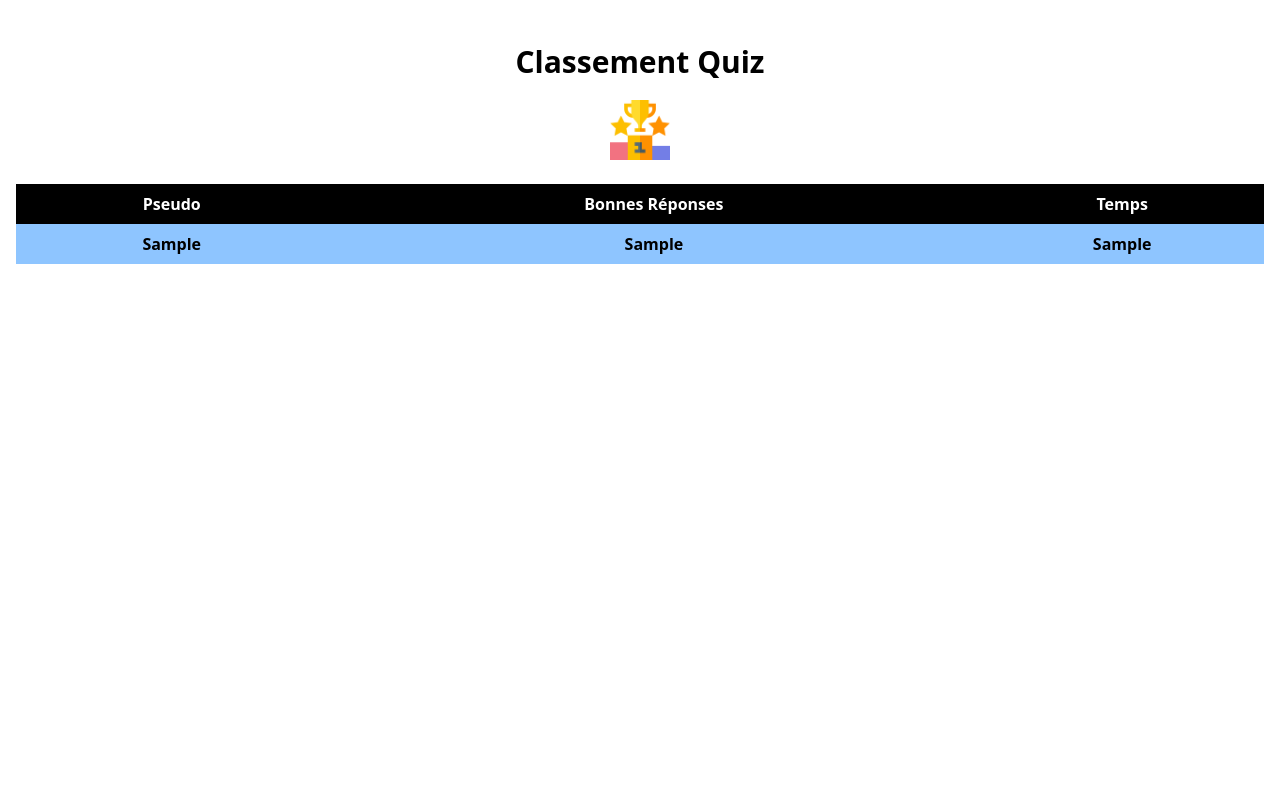
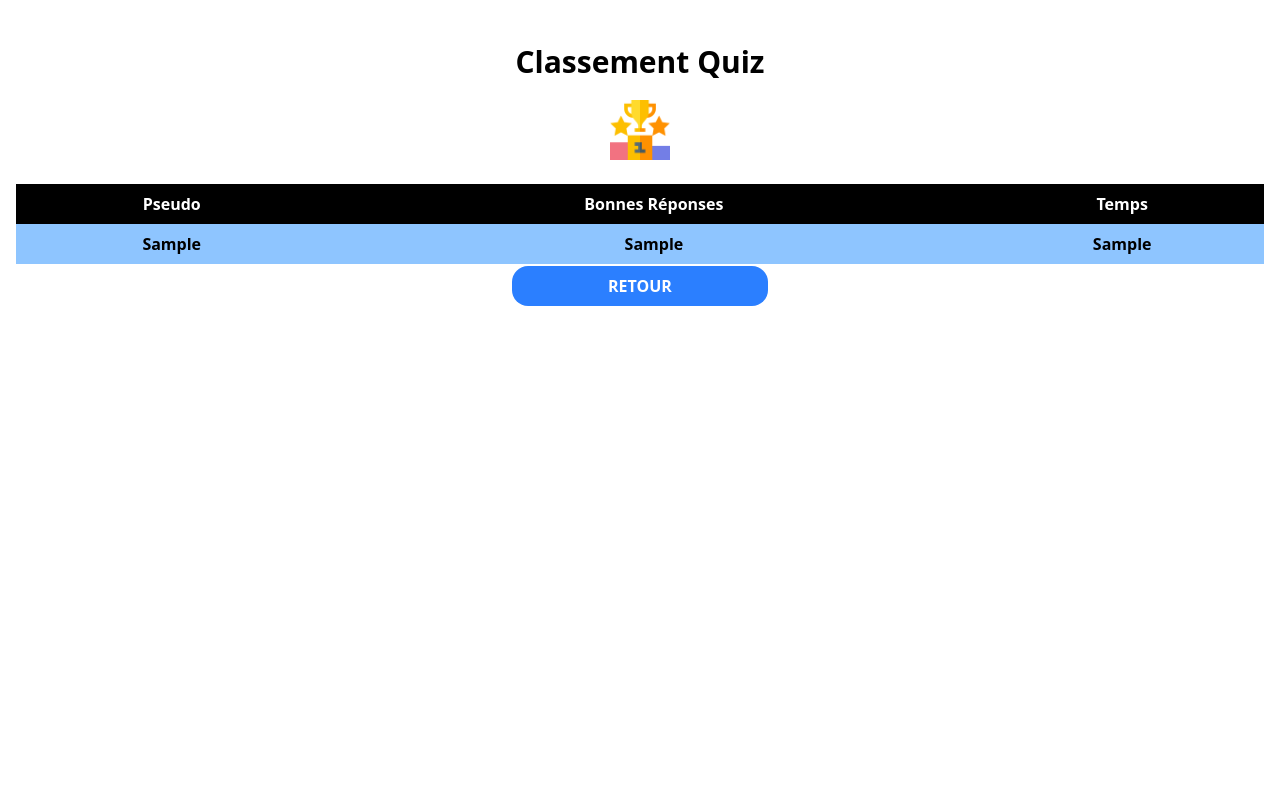
Before and after one commit to omar-ma66/Quiz, a PHP site: page /classement.php in a window 1280 px wide. Run offline with PHP 8.4, Linux system fonts and the light colour scheme; tables that the repository leaves empty or names only in its code hold one stand-in row (values such as "Sample post").

Commit message:
projet finit

```diff
--- a/public/classement.php
+++ b/public/classement.php
@@ -58,5 +58,8 @@ $idcon = null;
                 </tbody>
                  </table>
                  </div>
+                 <div class="flex flex-row w-full h-6 justify-center items-center pt-5">
+            <a class="block w-1/5 p-2 text-white font-bold rounded-2xl bg-blue-500 text-center" href="endGame.php">RETOUR </a>
+          </div>
 </body>
 </html>
--- a/public/css/style.css
+++ b/public/css/style.css
@@ -509,11 +494,11 @@
   .bg-\[\#d9d9d9\] {
     background-color: #d9d9d9;
   }
-  .bg-amber-500 {
-    background-color: var(--color-amber-500);
-  }
   .bg-black {
     background-color: var(--color-black);
+  }
+  .bg-blue-500 {
+    background-color: var(--color-blue-500);
   }
   .bg-blue-600 {
     background-color: var(--color-blue-600);
@@ -584,26 +572,26 @@
   .py-8 {
     padding-block: calc(var(--spacing) * 8);
   }
-  .py-10 {
-    padding-block: calc(var(--spacing) * 10);
-  }
   .pt-3 {
     padding-top: calc(var(--spacing) * 3);
   }
   .pt-4 {
     padding-top: calc(var(--spacing) * 4);
   }
+  .pt-5 {
+    padding-top: calc(var(--spacing) * 5);
+  }
   .pt-10 {
     padding-top: calc(var(--spacing) * 10);
+  }
+  .pt-15 {
+    padding-top: calc(var(--spacing) * 15);
   }
   .pb-2 {
     padding-bottom: calc(var(--spacing) * 2);
   }
   .pb-8 {
     padding-bottom: calc(var(--spacing) * 8);
-  }
-  .pb-10 {
-    padding-bottom: calc(var(--spacing) * 10);
   }
   .pl-3 {
     padding-left: calc(var(--spacing) * 3);
@@ -665,20 +649,9 @@
       background-color: var(--color-blue-300);
     }
   }
-  .odd\:bg-blue-400 {
-    &:nth-child(odd) {
-      background-color: var(--color-blue-400);
-    }
-  }
   .even\:bg-blue-500 {
     &:nth-child(even) {
       background-color: var(--color-blue-500);
-    }
-  }
-  .even\:to-blue-500 {
-    &:nth-child(even) {
-      --tw-gradient-to: var(--color-blue-500);
-      --tw-gradient-stops: var(--tw-gradient-via-stops, var(--tw-gradient-position), var(--tw-gradient-from) var(--tw-gradient-from-position), var(--tw-gradient-to) var(--tw-gradient-to-position));
     }
   }
   .hover\:scale-103 {
@@ -953,48 +876,6 @@
   inherits: false;
   initial-value: solid;
 }
-@property --tw-gradient-position {
-  syntax: "*";
-  inherits: false;
-}
-@property --tw-gradient-from {
-  syntax: "<color>";
-  inherits: false;
-  initial-value: #0000;
-}
-@property --tw-gradient-via {
-  syntax: "<color>";
-  inherits: false;
-  initial-value: #0000;
-}
-@property --tw-gradient-to {
-  syntax: "<color>";
-  inherits: false;
-  initial-value: #0000;
-}
-@property --tw-gradient-stops {
-  syntax: "*";
-  inherits: false;
-}
-@property --tw-gradient-via-stops {
-  syntax: "*";
-  inherits: false;
-}
-@property --tw-gradient-from-position {
-  syntax: "<length-percentage>";
-  inherits: false;
-  initial-value: 0%;
-}
-@property --tw-gradient-via-position {
-  syntax: "<length-percentage>";
-  inherits: false;
-  initial-value: 50%;
-}
-@property --tw-gradient-to-position {
-  syntax: "<length-percentage>";
-  inherits: false;
-  initial-value: 100%;
-}
 @property --tw-scale-x {
   syntax: "*";
   inherits: false;
@@ -1016,15 +897,6 @@
       --tw-border-style: solid;
       --tw-font-weight: initial;
       --tw-outline-style: solid;
-      --tw-gradient-position: initial;
-      --tw-gradient-from: #0000;
-      --tw-gradient-via: #0000;
-      --tw-gradient-to: #0000;
-      --tw-gradient-stops: initial;
-      --tw-gradient-via-stops: initial;
-      --tw-gradient-from-position: 0%;
-      --tw-gradient-via-position: 50%;
-      --tw-gradient-to-position: 100%;
       --tw-scale-x: 1;
       --tw-scale-y: 1;
       --tw-scale-z: 1;
```
Also changed, not shown: other parts of public/css/style.css (+6 -72 lines).
